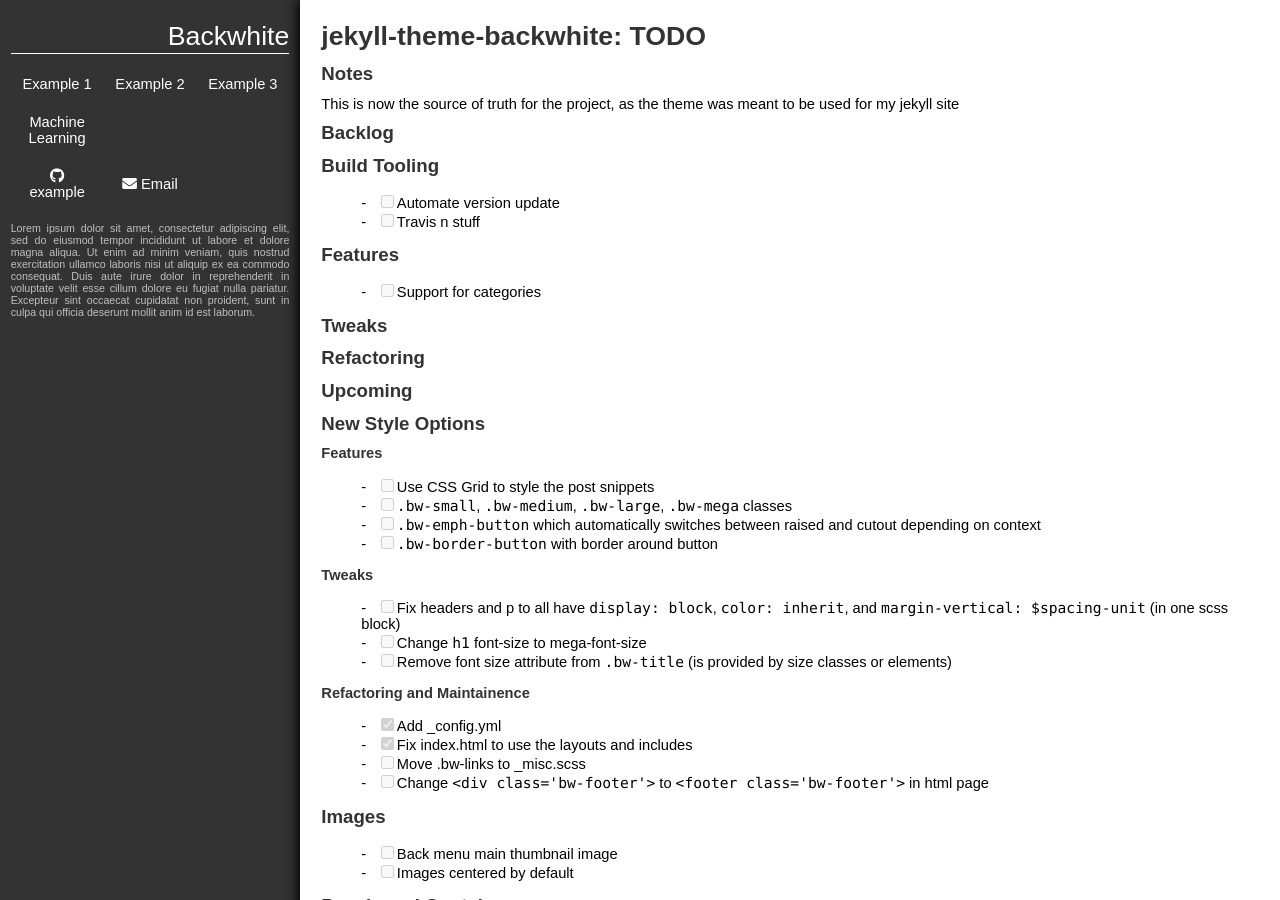
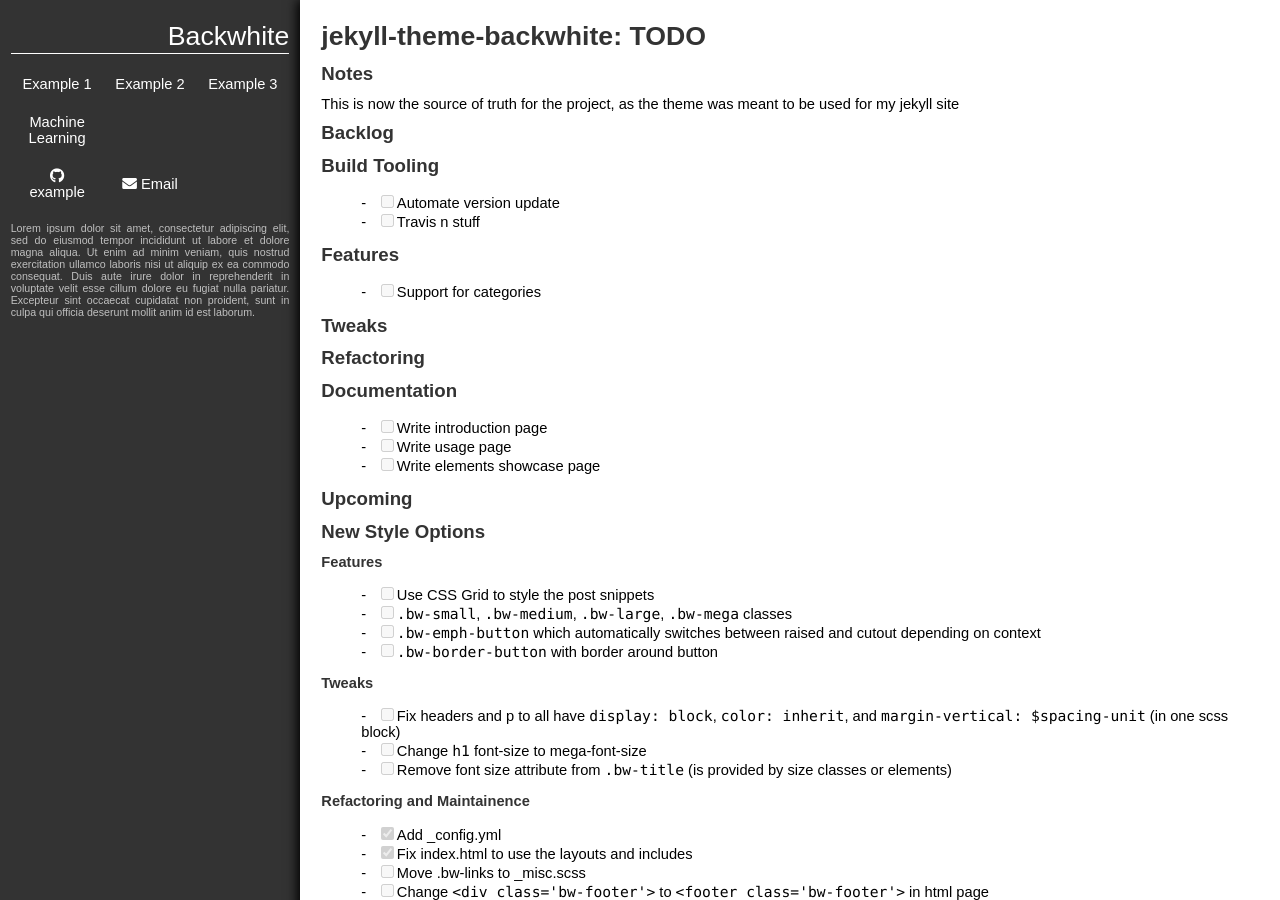
Before and after one commit to andydevs/jekyll-theme-backwhite, a Jekyll site: the page built from TODO.md, in a window 1280 px wide and 900 px high. Built offline with Jekyll 4.4.1, drawn with Linux system fonts in a browser that asks for light colours; our own code applies the rules of GitHub Pages for plain Markdown files.

Commit message:
Updated TODO.md

```diff
--- a/TODO.md
+++ b/TODO.md
@@ -22,6 +22,12 @@ Backlog
 ### Tweaks
 
 ### Refactoring
+
+### Documentation
+
+- [ ] Write introduction page
+- [ ] Write usage page
+- [ ] Write elements showcase page
 
 Upcoming
 -----------------------------------------------------------
```
